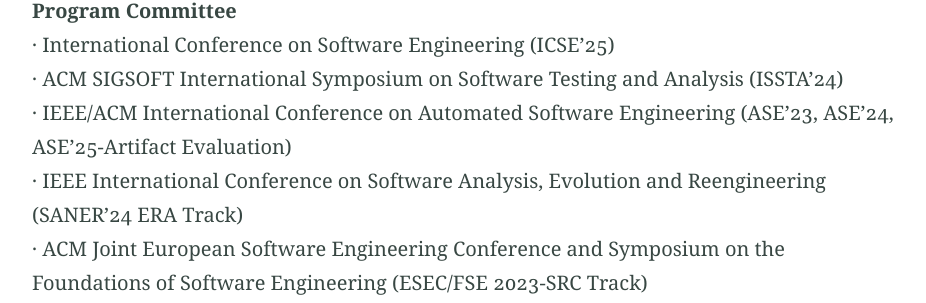
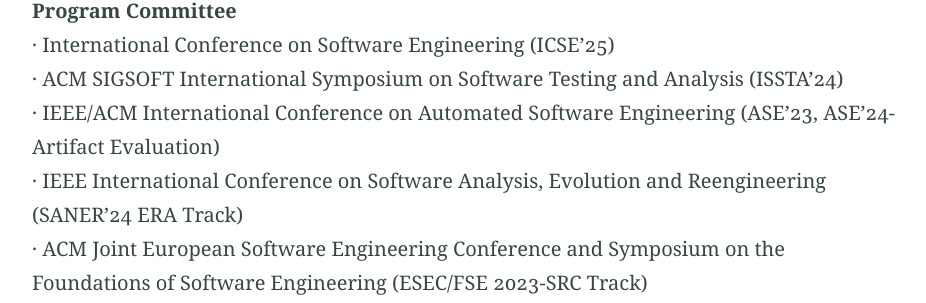
Before and after one commit to chenjshnn/chenjshnn.github.io, a Jekyll site: the page built from index.md, in a window 1280 px wide and 900 px high, scrolled down 4134 px. Shown: the part 161-464 px from the top of the window, without its empty margins (176-1102 px from the left). Built offline with Jekyll 4.4.1, drawn with Linux system fonts in a browser that asks for light colours; some of the changed text lies outside the part shown.

Commit message:
Update index.md

```diff
--- a/index.md
+++ b/index.md
@@ -96,7 +96,7 @@ Guibin Chen, Deheng Ye, Zhenchang Xing, ***Jieshan Chen***, and Erik Cambria. <b
 **Program Committee** <br />
 · International Conference on Software Engineering (ICSE'25) <br />
 · ACM SIGSOFT International Symposium on Software Testing and Analysis (ISSTA'24) <br />
-· IEEE/ACM International Conference on Automated Software Engineering (ASE'23, ASE'24, ASE’25-Artifact Evaluation) <br />
+· IEEE/ACM International Conference on Automated Software Engineering (ASE'23, ASE’24-Artifact Evaluation) <br />
 · IEEE International Conference on Software Analysis, Evolution and Reengineering (SANER'24 ERA Track) <br />
 · ACM Joint European Software Engineering Conference and Symposium on the Foundations of Software Engineering (ESEC/FSE 2023-SRC Track) <br />
 · ACM international joint conference on pervasive and ubiquitous computing (UbiComp/ISWC'23 Posters and Demos) <br />
```
Also changed, not shown: other parts of index.md (+1 -1 lines).
